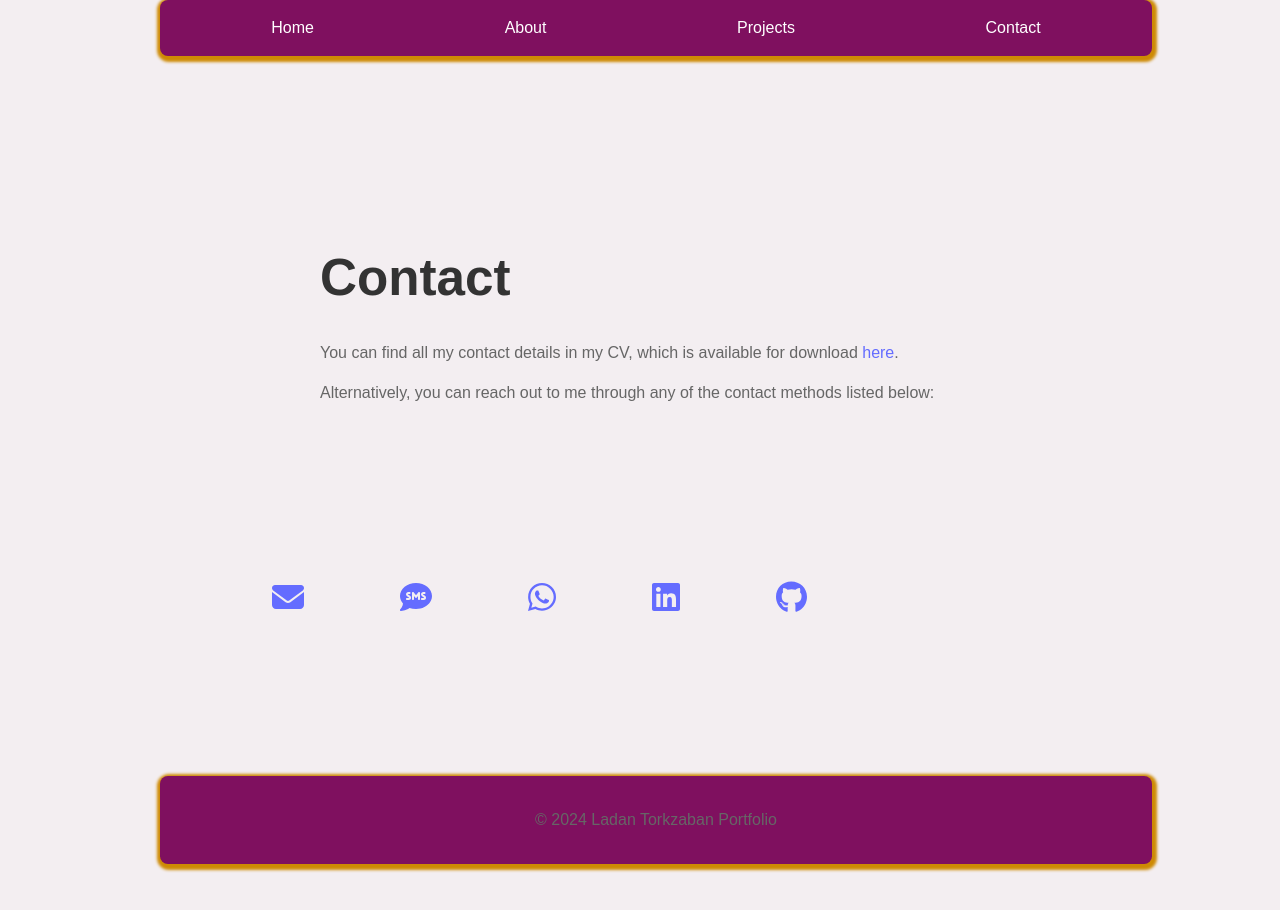
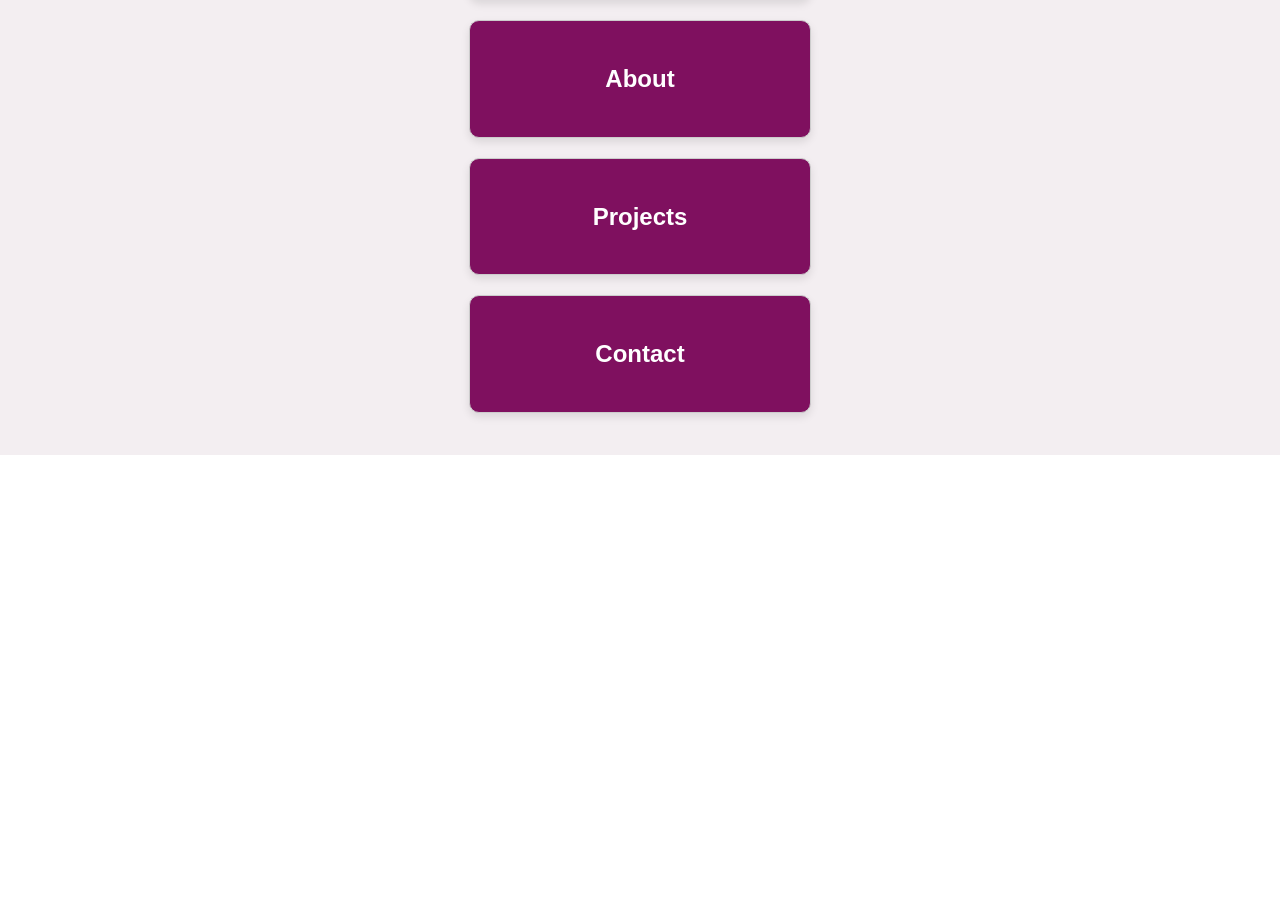
Before and after one commit to ladantork/portfolio, a React (Vite) app: page /contact in a window 1280 px wide. Shown: the part 160-1070 px from the top of the page. After the commit the page ends 800 px from the top, so only its background shows below. Built offline with nearby package versions, Linux system fonts and the light colour scheme.

Commit message:
stackable, clickable, expandable card

```diff
--- a/src/App.css
+++ b/src/App.css
@@ -6,106 +6,80 @@ body {
   width: 100%;
 }
 
-nav {
-  background-color: #7f105f;
-  padding: 1rem;
-  width: 100%;
-  border-radius:0.5rem;
-  box-shadow: 1px 2px 3px 4px rgb(206, 138, 4);
-
-}
-
-nav ul {
-  list-style: none;
+/* Container for the entire app */
+.app-container {
+  padding: 2rem;
   display: flex;
-  justify-content: space-around;
-  margin: 0;
-  padding: 0;
-}
-
-nav ul li {
-  margin: 0 1rem;
-}
-
-nav ul li a {
-  color: white;
-  text-decoration: none;
-}
-
-footer {
-  background-color: #7f105f;
-  color: white;
-  text-align: center;
-  padding: 1rem;
-  margin-bottom:0rem;
-  margin-right:100rem;
-  position: center;
-  width: 100%;
-  bottom: 0;
-  border-radius:0.5rem;
-  border-color: rgb(243, 164, 6);
-  box-shadow: 1px 2px 3px 4px rgb(206, 138, 4);
-
-}
-
-div {
-  padding: 5rem;
-}
-
-/* Contact CSS */
-
-.contact-list {
-  list-style: none;
-  padding: 2rem
-}
-
-.contact-list li {
-  margin: 2rem 0rem;
-  display: flex;
+  flex-direction: column;
   align-items: center;
 }
 
-.contact-list li .fa-icon {
-  margin-right: 6rem;
+/* Styling for each card */
+.card {
+  background-color: #7f105f;
+  border: 1px solid #ccc;
+  border-radius: 10px;
+  padding: 20px;
+  margin: 10px;
+  width: 300px; /* Adjust width as needed */
+  text-align: center;
+  color: white;
+  box-shadow: 0 4px 8px rgba(0, 0, 0, 0.1);
+  cursor: pointer;
+  transition: all 0.3s ease;
+  position: relative; /* Ensure positioning for expanded effect */
 }
 
-
-/* Projects.css */
-
-.projects-container {
-  padding: 2rem;
+/* Hover effect for cards */
+.card:hover {
+  box-shadow: 0 6px 12px rgba(0, 0, 0, 0.2);
+  transform: scale(1.02);
 }
 
-.project {
-  margin-bottom: 2rem;
+/* Content inside the expanded card */
+.card-content {
+  margin-top: 1rem;
+  background-color: #f3eef1;
+  color: #333;
+  padding: 1rem;
+  border-radius: 5px;
+  text-align: left;
+  max-height: 70vh; /* Limit height for overflow */
+  overflow-y: auto; /* Allow scrolling if content overflows */
 }
 
-.project-content {
-  display: flex;
-  align-items: center;
-  justify-content: space-between;
+/* Expanded state styles */
+.card.expanded {
+  position: fixed; /* Make card fill the viewport */
+  top: 0;
+  left: 0;
+  width: 100vw; /* Full width */
+  height: 100vh; /* Full height */
+  z-index: 1000; /* Ensure it’s on top of other elements */
+  margin: 0; /* Remove margin */
+  border-radius: 0; /* Remove rounded corners */
+  display: flex; /* Use flexbox for content alignment */
+  flex-direction: column; /* Stack content vertically */
+  padding: 20px; /* Add padding to the expanded card */
+  box-sizing: border-box; /* Include padding in width/height */
 }
 
-.project-description {
-  /* flex: 1; */
-  margin-right: 2rem;
-  display: block;
-  align-items: center;
-
+/* To ensure the content fills the expanded card */
+.card.expanded .card-content {
+  flex: 1; /* Allow card content to grow */
+  overflow-y: auto; /* Allow scrolling if content overflows */
+  padding: 20px; /* Add padding inside the content */
 }
 
-.project-image {
-  width: 100%;
-  max-width: 600px;
-  height: auto;
-  display: block;
-  align-items: center;
+/* Navigation cards as flexbox */
+.nav-cards {
+  display: flex;
+  flex-wrap: wrap;
+  justify-content: center;
 }
 
-h1, h2 {
-  color: #333;
+@media (max-width: 768px) {
+  .card {
+    width: 90%;
+  }
 }
-
-p {
-  color: #666;
-}
--- a/src/App.jsx
+++ b/src/App.jsx
@@ -1,28 +1,94 @@
-import React from 'react';
-import { BrowserRouter as Router, Routes, Route } from 'react-router-dom';
-import Navbar from './components/Navbar';
-import Home from './components/Home';
+// import React from 'react';
+// import { BrowserRouter as Router, Routes, Route } from 'react-router-dom';
+// import Navbar from './components/Navbar';
+// import Home from './components/Home';
+// import About from './components/About';
+// import Projects from './components/Projects';
+// import Contact from './components/Contact';
+// import Footer from './components/Footer';
+// import './App.css';
+
+// function App(){
+//   return (
+//     <Router>
+//       <div>
+//         <Navbar />
+//         <Routes>
+//           <Route path="/" element={<Home />} />
+//           <Route path="/about" element={<About />} />
+//           <Route path="/projects" element={<Projects />} />
+//           <Route path="/contact" element={<Contact />} />
+//         </Routes>
+//         <Footer />
+//       </div>
+//     </Router>
+//   );
+// };
+import React, { useState } from 'react';
+import './App.css';
+import Home from './components/Home'; // Import the Home component
 import About from './components/About';
 import Projects from './components/Projects';
 import Contact from './components/Contact';
-import Footer from './components/Footer';
-import './App.css';
 
-function App(){
+function App() {
+  const [activeSection, setActiveSection] = useState(null); // To track the active section
+  const [expanded, setExpanded] = useState(false); // State to manage expansion
+
+  // Function to handle clicks on each card
+  const handleCardClick = (section) => {
+    if (activeSection === section) {
+      setActiveSection(null); // Collapse if already clicked
+      setExpanded(false); // Collapse the card
+    } else {
+      setActiveSection(section); // Set the clicked section as active
+      setExpanded(true); // Expand the card
+    }
+  };
+
   return (
-    <Router>
-      <div>
-        <Navbar />
-        <Routes>
-          <Route path="/" element={<Home />} />
-          <Route path="/about" element={<About />} />
-          <Route path="/projects" element={<Projects />} />
-          <Route path="/contact" element={<Contact />} />
-        </Routes>
-        <Footer />
+    <div className="app-container">
+      {/* Home Card */}
+      <div className={`card ${expanded && activeSection === 'home' ? 'expanded' : ''}`} onClick={() => handleCardClick('home')}>
+        <h2>Home</h2>
+        {activeSection === 'home' && (
+          <div className="card-content">
+            <Home />
+          </div>
+        )}
       </div>
-    </Router>
+
+      {/* About Card */}
+      <div className={`card ${expanded && activeSection === 'about' ? 'expanded' : ''}`} onClick={() => handleCardClick('about')}>
+        <h2>About</h2>
+        {activeSection === 'about' && (
+          <div className="card-content">
+            <About />
+          </div>
+        )}
+      </div>
+
+      {/* Projects Card */}
+      <div className={`card ${expanded && activeSection === 'projects' ? 'expanded' : ''}`} onClick={() => handleCardClick('projects')}>
+        <h2>Projects</h2>
+        {activeSection === 'projects' && (
+          <div className="card-content">
+            <Projects />
+          </div>
+        )}
+      </div>
+
+      {/* Contact Card */}
+      <div className={`card ${expanded && activeSection === 'contact' ? 'expanded' : ''}`} onClick={() => handleCardClick('contact')}>
+        <h2>Contact</h2>
+        {activeSection === 'contact' && (
+          <div className="card-content">
+            <Contact />
+          </div>
+        )}
+      </div>
+    </div>
   );
-};
+}
 
 export default App;
```
